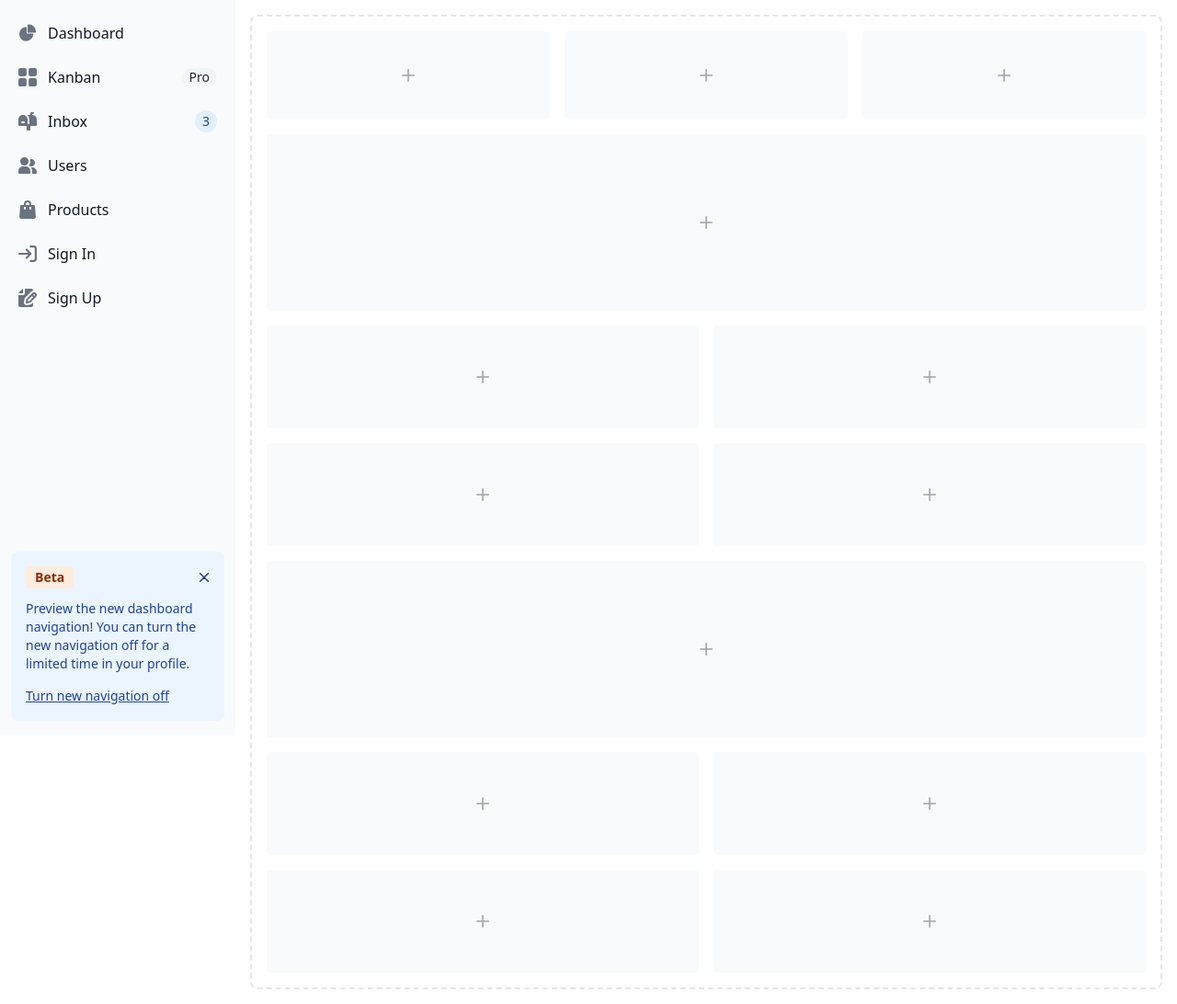
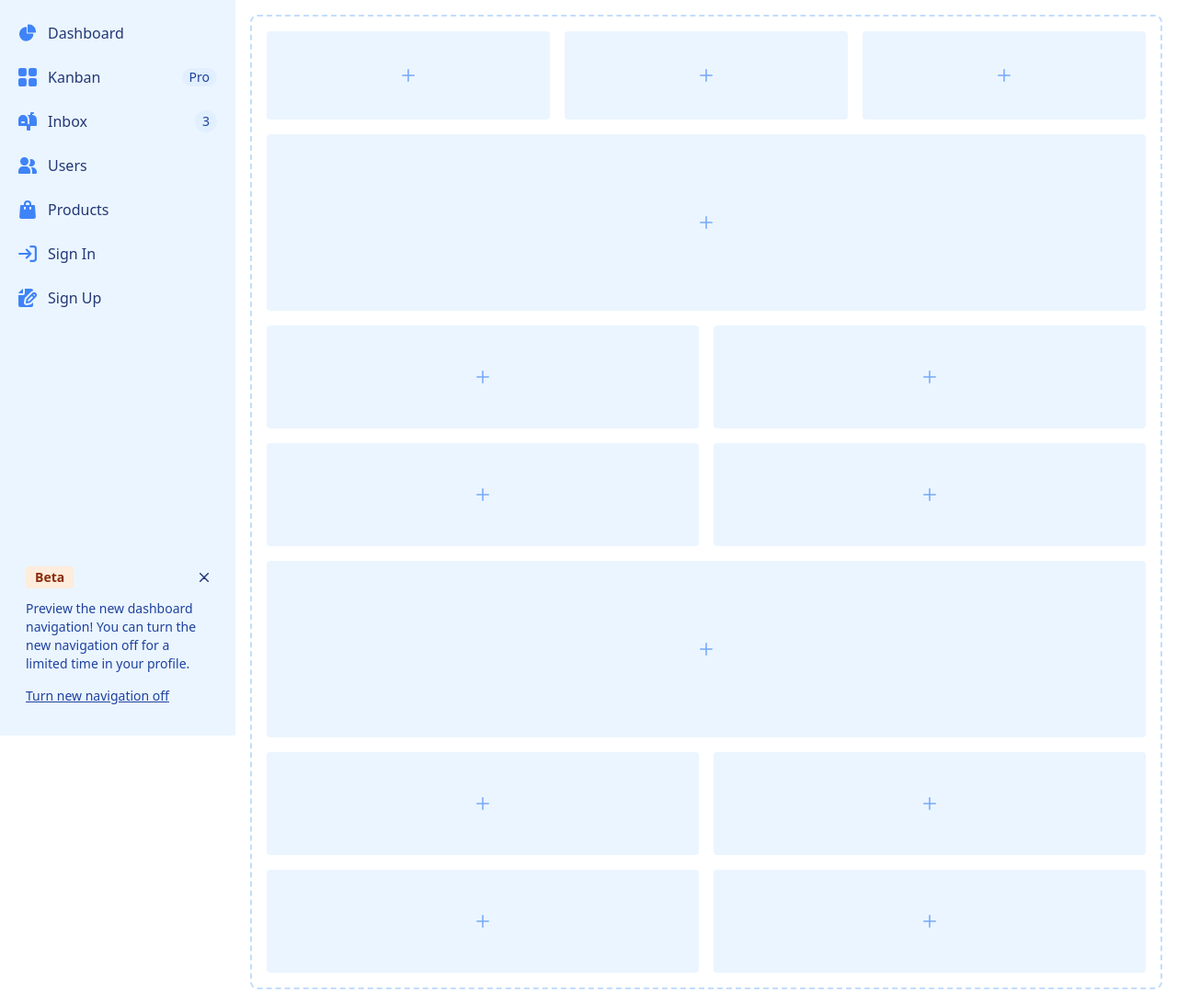
Before and after one commit to makindajack/thib-tisha, a website built with Vite: page dashboard.html in a window 1280 px wide. Shown: the whole page at 92% size. Built offline with nearby package versions, Linux system fonts and the light colour scheme; a web font is replaced by a local one.

Commit message:
Update dashboard.html

```diff
--- a/dashboard.html
+++ b/dashboard.html
@@ -13,7 +13,7 @@
         data-drawer-toggle="cta-button-sidebar"
         aria-controls="cta-button-sidebar"
         type="button"
-        class="inline-flex items-center p-2 mt-2 ml-3 text-sm text-gray-500 rounded-lg sm:hidden hover:bg-gray-100 focus:outline-none focus:ring-2 focus:ring-gray-200 dark:text-gray-400 dark:hover:bg-gray-700 dark:focus:ring-gray-600"
+        class="inline-flex items-center p-2 mt-2 ml-3 text-sm text-blue-500 rounded-lg sm:hidden hover:bg-blue-100 focus:outline-none focus:ring-2 focus:ring-blue-200 dark:text-blue-400 dark:hover:bg-blue-700 dark:focus:ring-blue-600"
       >
         <span class="sr-only">Open sidebar</span>
         <svg
@@ -37,16 +37,16 @@
         aria-label="Sidebar"
       >
         <div
-          class="h-full px-3 py-4 overflow-y-auto flex flex-col justify-between bg-gray-50 dark:bg-gray-800"
+          class="h-full px-3 py-4 overflow-y-auto flex flex-col justify-between bg-blue-50 dark:bg-blue-800"
         >
           <ul class="space-y-2 font-medium">
             <li>
               <a
                 href="#"
-                class="flex items-center p-2 text-gray-900 rounded-lg dark:text-white hover:bg-gray-100 dark:hover:bg-gray-700 group"
+                class="flex items-center p-2 text-blue-900 rounded-lg dark:text-blue-50 hover:bg-blue-100 dark:hover:bg-blue-700 group"
               >
                 <svg
-                  class="w-5 h-5 text-gray-500 transition duration-75 dark:text-gray-400 group-hover:text-gray-900 dark:group-hover:text-white"
+                  class="w-5 h-5 text-blue-500 transition duration-75 dark:text-blue-400 group-hover:text-blue-900 dark:group-hover:text-blue-50"
                   aria-hidden="true"
                   xmlns="http://www.w3.org/2000/svg"
                   fill="currentColor"
@@ -65,10 +65,10 @@
             <li>
               <a
                 href="#"
-                class="flex items-center p-2 text-gray-900 rounded-lg dark:text-white hover:bg-gray-100 dark:hover:bg-gray-700 group"
+                class="flex items-center p-2 text-blue-900 rounded-lg dark:text-blue-50 hover:bg-blue-100 dark:hover:bg-blue-700 group"
               >
                 <svg
-                  class="flex-shrink-0 w-5 h-5 text-gray-500 transition duration-75 dark:text-gray-400 group-hover:text-gray-900 dark:group-hover:text-white"
+                  class="flex-shrink-0 w-5 h-5 text-blue-500 transition duration-75 dark:text-blue-400 group-hover:text-blue-900 dark:group-hover:text-blue-50"
                   aria-hidden="true"
                   xmlns="http://www.w3.org/2000/svg"
                   fill="currentColor"
@@ -80,7 +80,7 @@
                 </svg>
                 <span class="flex-1 ml-3 whitespace-nowrap">Kanban</span>
                 <span
-                  class="inline-flex items-center justify-center px-2 ml-3 text-sm font-medium text-gray-800 bg-gray-100 rounded-full dark:bg-gray-700 dark:text-gray-300"
+                  class="inline-flex items-center justify-center px-2 ml-3 text-sm font-medium text-blue-800 bg-blue-100 rounded-full dark:bg-blue-700 dark:text-blue-300"
                   >Pro</span
                 >
               </a>
@@ -88,10 +88,10 @@
             <li>
               <a
                 href="#"
-                class="flex items-center p-2 text-gray-900 rounded-lg dark:text-white hover:bg-gray-100 dark:hover:bg-gray-700 group"
+                class="flex items-center p-2 text-blue-900 rounded-lg dark:text-blue-50 hover:bg-blue-100 dark:hover:bg-blue-700 group"
               >
                 <svg
-                  class="flex-shrink-0 w-5 h-5 text-gray-500 transition duration-75 dark:text-gray-400 group-hover:text-gray-900 dark:group-hover:text-white"
+                  class="flex-shrink-0 w-5 h-5 text-blue-500 transition duration-75 dark:text-blue-400 group-hover:text-blue-900 dark:group-hover:text-blue-50"
                   aria-hidden="true"
                   xmlns="http://www.w3.org/2000/svg"
                   fill="currentColor"
@@ -111,10 +111,10 @@
             <li>
               <a
                 href="#"
-                class="flex items-center p-2 text-gray-900 rounded-lg dark:text-white hover:bg-gray-100 dark:hover:bg-gray-700 group"
+                class="flex items-center p-2 text-blue-900 rounded-lg dark:text-blue-50 hover:bg-blue-100 dark:hover:bg-blue-700 group"
               >
                 <svg
-                  class="flex-shrink-0 w-5 h-5 text-gray-500 transition duration-75 dark:text-gray-400 group-hover:text-gray-900 dark:group-hover:text-white"
+                  class="flex-shrink-0 w-5 h-5 text-blue-500 transition duration-75 dark:text-blue-400 group-hover:text-blue-900 dark:group-hover:text-blue-50"
                   aria-hidden="true"
                   xmlns="http://www.w3.org/2000/svg"
                   fill="currentColor"
@@ -130,10 +130,10 @@
             <li>
               <a
                 href="#"
-                class="flex items-center p-2 text-gray-900 rounded-lg dark:text-white hover:bg-gray-100 dark:hover:bg-gray-700 group"
+                class="flex items-center p-2 text-blue-900 rounded-lg dark:text-blue-50 hover:bg-blue-100 dark:hover:bg-blue-700 group"
               >
                 <svg
-                  class="flex-shrink-0 w-5 h-5 text-gray-500 transition duration-75 dark:text-gray-400 group-hover:text-gray-900 dark:group-hover:text-white"
+                  class="flex-shrink-0 w-5 h-5 text-blue-500 transition duration-75 dark:text-blue-400 group-hover:text-blue-900 dark:group-hover:text-blue-50"
                   aria-hidden="true"
                   xmlns="http://www.w3.org/2000/svg"
                   fill="currentColor"
@@ -149,10 +149,10 @@
             <li>
               <a
                 href="#"
-                class="flex items-center p-2 text-gray-900 rounded-lg dark:text-white hover:bg-gray-100 dark:hover:bg-gray-700 group"
+                class="flex items-center p-2 text-blue-900 rounded-lg dark:text-blue-50 hover:bg-blue-100 dark:hover:bg-blue-700 group"
               >
                 <svg
-                  class="flex-shrink-0 w-5 h-5 text-gray-500 transition duration-75 dark:text-gray-400 group-hover:text-gray-900 dark:group-hover:text-white"
+                  class="flex-shrink-0 w-5 h-5 text-blue-500 transition duration-75 dark:text-blue-400 group-hover:text-blue-900 dark:group-hover:text-blue-50"
                   aria-hidden="true"
                   xmlns="http://www.w3.org/2000/svg"
                   fill="none"
@@ -172,10 +172,10 @@
             <li>
               <a
                 href="#"
-                class="flex items-center p-2 text-gray-900 rounded-lg dark:text-white hover:bg-gray-100 dark:hover:bg-gray-700 group"
+                class="flex items-center p-2 text-blue-900 rounded-lg dark:text-blue-50 hover:bg-blue-100 dark:hover:bg-blue-700 group"
               >
                 <svg
-                  class="flex-shrink-0 w-5 h-5 text-gray-500 transition duration-75 dark:text-gray-400 group-hover:text-gray-900 dark:group-hover:text-white"
+                  class="flex-shrink-0 w-5 h-5 text-blue-500 transition duration-75 dark:text-blue-400 group-hover:text-blue-900 dark:group-hover:text-blue-50"
                   aria-hidden="true"
                   xmlns="http://www.w3.org/2000/svg"
                   fill="currentColor"
@@ -244,13 +244,13 @@
 
       <div class="p-4 sm:ml-64">
         <div
-          class="p-4 border-2 border-gray-200 border-dashed rounded-lg dark:border-gray-700"
+          class="p-4 border-2 border-blue-200 border-dashed rounded-lg dark:border-blue-700"
         >
           <div class="grid grid-cols-3 gap-4 mb-4">
             <div
-              class="flex items-center justify-center h-24 rounded bg-gray-50 dark:bg-gray-800"
+              class="flex items-center justify-center h-24 rounded bg-blue-50 dark:bg-blue-800"
             >
-              <p class="text-2xl text-gray-400 dark:text-gray-500">
+              <p class="text-2xl text-blue-400 dark:text-blue-500">
                 <svg
                   class="w-3.5 h-3.5"
                   aria-hidden="true"
@@ -269,9 +269,9 @@
               </p>
             </div>
             <div
-              class="flex items-center justify-center h-24 rounded bg-gray-50 dark:bg-gray-800"
+              class="flex items-center justify-center h-24 rounded bg-blue-50 dark:bg-blue-800"
             >
-              <p class="text-2xl text-gray-400 dark:text-gray-500">
+              <p class="text-2xl text-blue-400 dark:text-blue-500">
                 <svg
                   class="w-3.5 h-3.5"
                   aria-hidden="true"
@@ -290,9 +290,9 @@
               </p>
             </div>
             <div
-              class="flex items-center justify-center h-24 rounded bg-gray-50 dark:bg-gray-800"
+              class="flex items-center justify-center h-24 rounded bg-blue-50 dark:bg-blue-800"
             >
-              <p class="text-2xl text-gray-400 dark:text-gray-500">
+              <p class="text-2xl text-blue-400 dark:text-blue-500">
                 <svg
                   class="w-3.5 h-3.5"
                   aria-hidden="true"
@@ -312,9 +312,9 @@
             </div>
           </div>
           <div
-            class="flex items-center justify-center h-48 mb-4 rounded bg-gray-50 dark:bg-gray-800"
+            class="flex items-center justify-center h-48 mb-4 rounded bg-blue-50 dark:bg-blue-800"
           >
-            <p class="text-2xl text-gray-400 dark:text-gray-500">
+            <p class="text-2xl text-blue-400 dark:text-blue-500">
               <svg
                 class="w-3.5 h-3.5"
                 aria-hidden="true"
@@ -334,9 +334,9 @@
           </div>
           <div class="grid grid-cols-2 gap-4 mb-4">
             <div
-              class="flex items-center justify-center rounded bg-gray-50 h-28 dark:bg-gray-800"
+              class="flex items-center justify-center rounded bg-blue-50 h-28 dark:bg-blue-800"
             >
-              <p class="text-2xl text-gray-400 dark:text-gray-500">
+              <p class="text-2xl text-blue-400 dark:text-blue-500">
                 <svg
                   class="w-3.5 h-3.5"
                   aria-hidden="true"
@@ -355,9 +355,9 @@
               </p>
             </div>
             <div
-              class="flex items-center justify-center rounded bg-gray-50 h-28 dark:bg-gray-800"
+              class="flex items-center justify-center rounded bg-blue-50 h-28 dark:bg-blue-800"
             >
-              <p class="text-2xl text-gray-400 dark:text-gray-500">
+              <p class="text-2xl text-blue-400 dark:text-blue-500">
                 <svg
                   class="w-3.5 h-3.5"
                   aria-hidden="true"
@@ -376,9 +376,9 @@
               </p>
             </div>
             <div
-              class="flex items-center justify-center rounded bg-gray-50 h-28 dark:bg-gray-800"
+              class="flex items-center justify-center rounded bg-blue-50 h-28 dark:bg-blue-800"
             >
-              <p class="text-2xl text-gray-400 dark:text-gray-500">
+              <p class="text-2xl text-blue-400 dark:text-blue-500">
                 <svg
                   class="w-3.5 h-3.5"
                   aria-hidden="true"
@@ -397,9 +397,9 @@
               </p>
             </div>
             <div
-              class="flex items-center justify-center rounded bg-gray-50 h-28 dark:bg-gray-800"
+              class="flex items-center justify-center rounded bg-blue-50 h-28 dark:bg-blue-800"
             >
-              <p class="text-2xl text-gray-400 dark:text-gray-500">
+              <p class="text-2xl text-blue-400 dark:text-blue-500">
                 <svg
                   class="w-3.5 h-3.5"
                   aria-hidden="true"
@@ -419,9 +419,9 @@
             </div>
           </div>
           <div
-            class="flex items-center justify-center h-48 mb-4 rounded bg-gray-50 dark:bg-gray-800"
+            class="flex items-center justify-center h-48 mb-4 rounded bg-blue-50 dark:bg-blue-800"
           >
-            <p class="text-2xl text-gray-400 dark:text-gray-500">
+            <p class="text-2xl text-blue-400 dark:text-blue-500">
               <svg
                 class="w-3.5 h-3.5"
                 aria-hidden="true"
@@ -441,9 +441,9 @@
           </div>
           <div class="grid grid-cols-2 gap-4">
             <div
-              class="flex items-center justify-center rounded bg-gray-50 h-28 dark:bg-gray-800"
+              class="flex items-center justify-center rounded bg-blue-50 h-28 dark:bg-blue-800"
             >
-              <p class="text-2xl text-gray-400 dark:text-gray-500">
+              <p class="text-2xl text-blue-400 dark:text-blue-500">
                 <svg
                   class="w-3.5 h-3.5"
                   aria-hidden="true"
@@ -462,9 +462,9 @@
               </p>
             </div>
             <div
-              class="flex items-center justify-center rounded bg-gray-50 h-28 dark:bg-gray-800"
+              class="flex items-center justify-center rounded bg-blue-50 h-28 dark:bg-blue-800"
             >
-              <p class="text-2xl text-gray-400 dark:text-gray-500">
+              <p class="text-2xl text-blue-400 dark:text-blue-500">
                 <svg
                   class="w-3.5 h-3.5"
                   aria-hidden="true"
@@ -483,9 +483,9 @@
               </p>
             </div>
             <div
-              class="flex items-center justify-center rounded bg-gray-50 h-28 dark:bg-gray-800"
+              class="flex items-center justify-center rounded bg-blue-50 h-28 dark:bg-blue-800"
             >
-              <p class="text-2xl text-gray-400 dark:text-gray-500">
+              <p class="text-2xl text-blue-400 dark:text-blue-500">
                 <svg
                   class="w-3.5 h-3.5"
                   aria-hidden="true"
@@ -504,9 +504,9 @@
               </p>
             </div>
             <div
-              class="flex items-center justify-center rounded bg-gray-50 h-28 dark:bg-gray-800"
+              class="flex items-center justify-center rounded bg-blue-50 h-28 dark:bg-blue-800"
             >
-              <p class="text-2xl text-gray-400 dark:text-gray-500">
+              <p class="text-2xl text-blue-400 dark:text-blue-500">
                 <svg
                   class="w-3.5 h-3.5"
                   aria-hidden="true"
```
